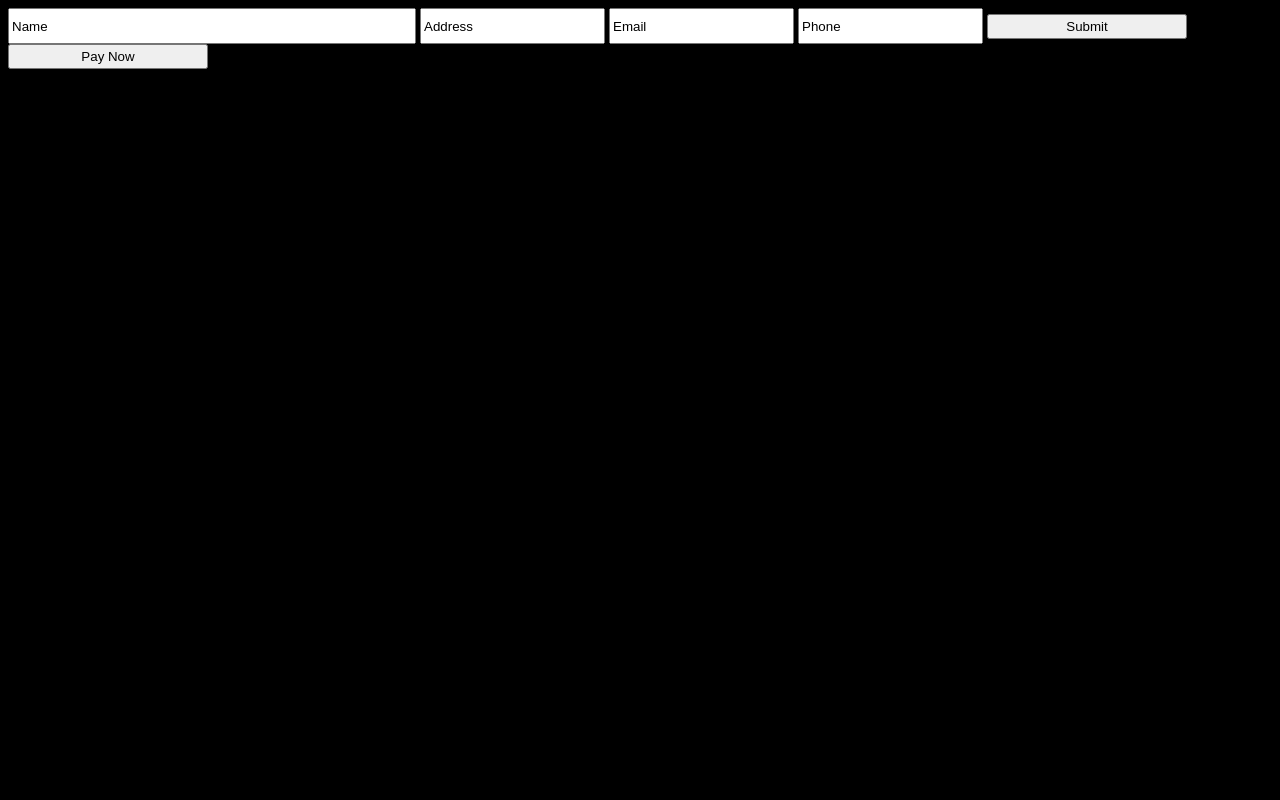
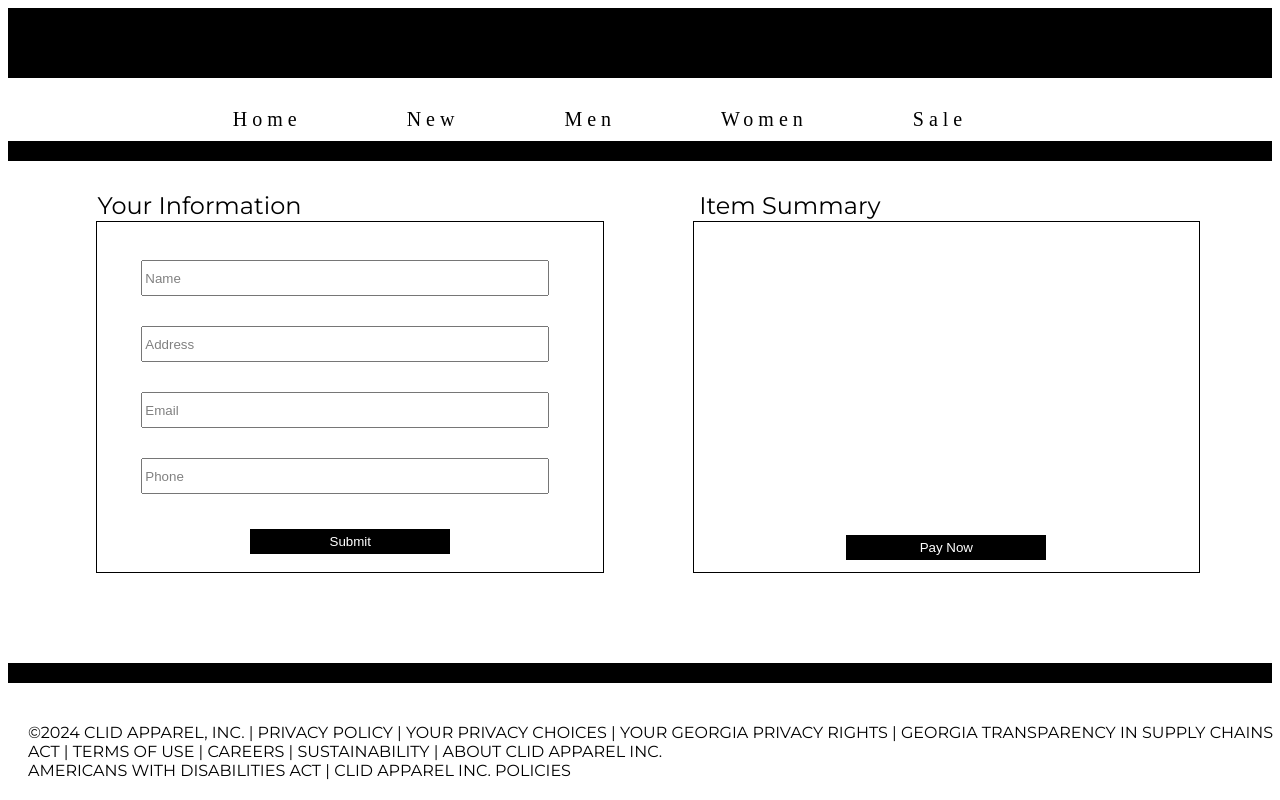
Before and after one commit to ItzelAlwarafi/CLID-APPAREL-INC, a website: page client/shoppingCart.html in a window 1280 px wide. Drawn offline with nearby package versions, Linux system fonts and the light colour scheme.

Commit message:
updated buttons

```diff
--- a/client/shoppingCart.css
+++ b/client/shoppingCart.css
@@ -4,10 +4,21 @@
     background-color: black;
     margin-bottom: 20px;
 }
-#menubar{
-    width: 100%;
-    height: 60px;
+.topNavBar{
+    background-color:white;
+    font-size: 20px;
+    text-align: center;
+    padding: 10px;
+    margin-top: 0;
 }
+.bar-item {
+    display: inline;
+    color: black;
+    text-decoration: none;
+    margin-right: 80px;
+    padding: 10px;
+    letter-spacing: 5px;
+  }
 #blackbar1{
     width: 100%;
     height: 20px;
@@ -28,6 +39,15 @@
     margin-top: 60px;
     margin-left: 7%
 }
+
+#yourInfo{
+    position: absolute;
+    margin-top: 30px;
+    font-size: 24px;
+    margin-left: 7%;
+    font-family: "Montserrat", sans-serif;
+}
+
 #personalInfo{
     display: inline-grid;
     justify-content: center;
@@ -55,7 +75,20 @@
     justify-content: center;
     align-content: center;
     margin: 0 auto;
+    border: none;
+    background-color: black;
+    color: white;
 }
+
+#itemSummary{
+    position: absolute;
+    margin-top: 30px;
+    font-size: 24px;
+    margin-left: 54%;
+    font-family: "Montserrat", sans-serif;
+}
+
+
 #container2{
     border: solid black 1px;
     align-items: center;
@@ -79,6 +112,9 @@
 }
 #paynow{
     margin: 0 auto;
+    border: none;
+    background-color: black;
+    color: white;
 }
 #containers {
     display: flex;
--- a/client/shoppingCart.html
+++ b/client/shoppingCart.html
@@ -3,9 +3,9 @@
 <head>
     <meta charset="UTF-8">
     <meta name="viewport" content="width=device-width, initial-scale=1.0">
-    <link href="style.css" rel="stylesheet"/>
+    <link href="shoppingCart.css" rel="stylesheet"/>
     <script src="https://unpkg.com/axios/dist/axios.min.js"></script>
-    <script defer src="script.js"></script>
+    <script defer src="shoppingCart.js"></script>
     <link rel="preconnect" href="https://fonts.googleapis.com">
     <link rel="preconnect" href="https://fonts.gstatic.com" crossorigin>
     <link href="https://fonts.googleapis.com/css2?family=Montserrat:ital,wght@0,100..900;1,100..900&display=swap" rel="stylesheet">
@@ -13,9 +13,17 @@
 </head>
 <body>
     <div id="promo_banner"></div>
-    <div id="menubar"></div>
+    <div class="topNavBar">
+        <a href="#" class="bar-item">Home</a>
+        <a href="#" class="bar-item"> New</a>
+        <a href="#" class="bar-item">Men</a>
+        <a href="#" class="bar-item">Women</a>
+        <a href="#" class="bar-item">Sale</a>
+      </div>
+
     <div id="blackbar1"></div>
     <div id="containers">
+        <div id="yourInfo">Your Information</div>
     <div id ="container1">
         <div id="personalInfo">
             <input type="text" id="name" value="Name" style="height: 30px; width: 400px">
@@ -25,6 +33,7 @@
             <button id="submit" style ="height: 25px; width: 200px">Submit</button>
         </div>
     </div>
+    <div id="itemSummary">Item Summary</div>
     <div id="container2">
         <div id="shoppingList">
             <div id="itemList"></div>
--- a/client/style.css
+++ b/client/style.css
@@ -12,11 +12,13 @@ background-color: black;
     padding: 10px;
     margin-top: 0;
 }
+
 .topNavBar:hover{
     background-color:black ;
     font-size: 20px;
     text-align: center;
 }
+
 .bar-item {
     display: inline;
     color: black;
@@ -25,6 +27,7 @@ background-color: black;
     padding: 10px;
     letter-spacing: 5px;
   }
+
   .bar-item:hover{
     background-color: black;
     color: white;
```
